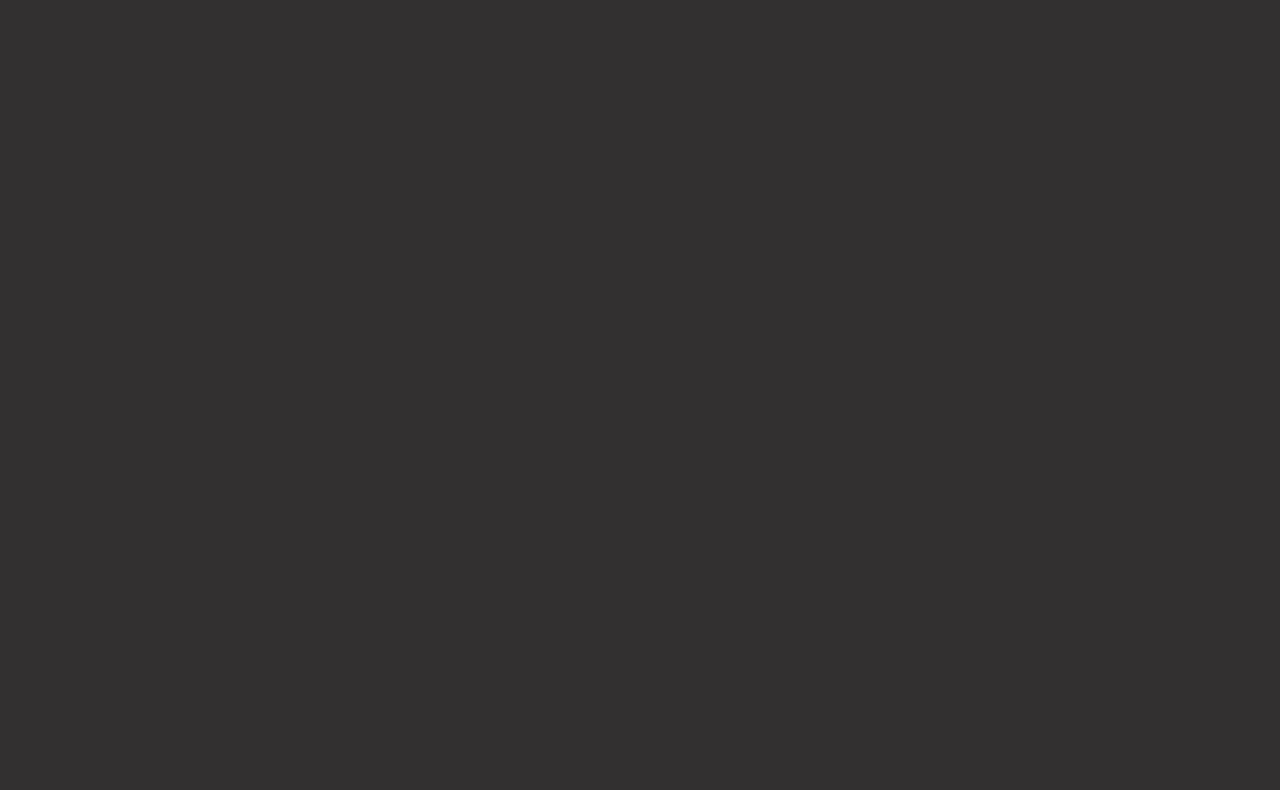
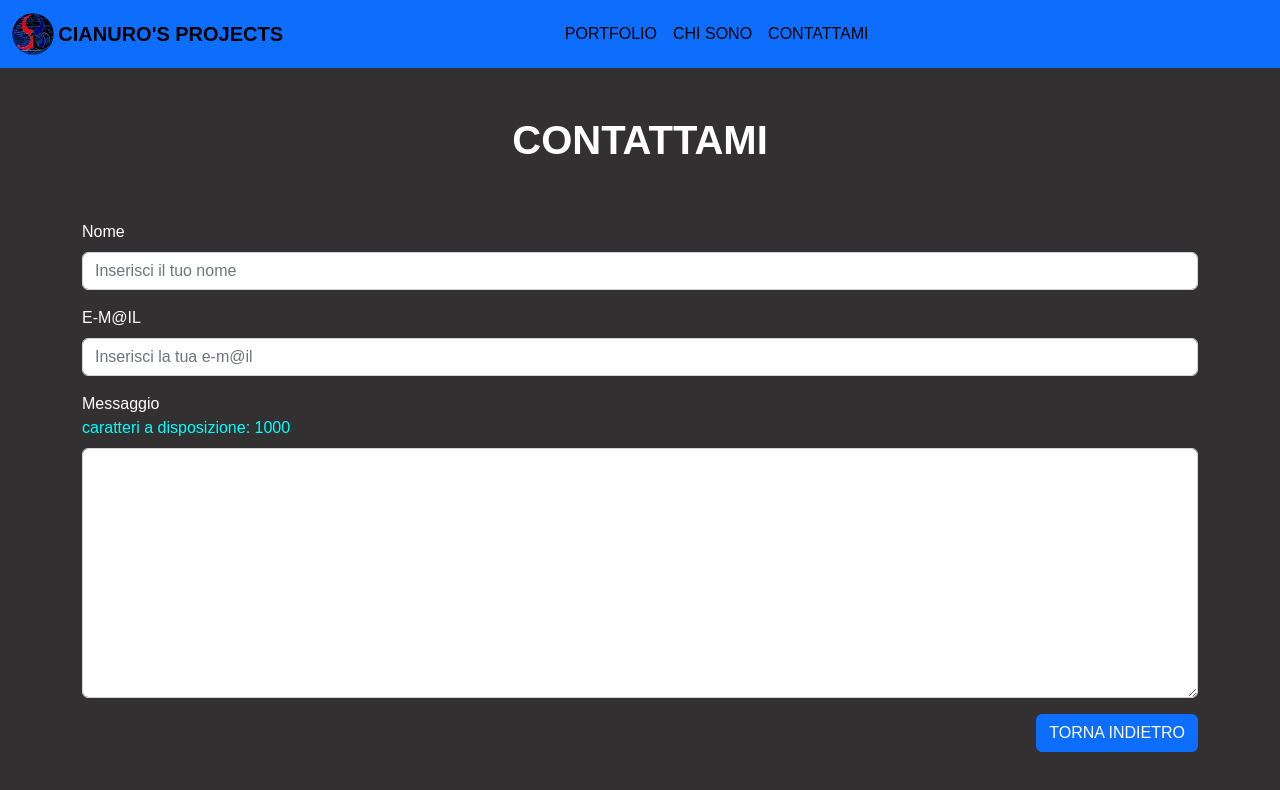
Before and after one commit to Cianuro-83/vite-boolfolio, a Vue app: page /contattami in a window 1280 px wide. Before the commit this address had no page. Shown: the top 790 px of the page. Built offline with nearby package versions, Linux system fonts and the light colour scheme.

Commit message:
FEAT: form contatti

```diff
--- a/src/components/NavBar.vue
+++ b/src/components/NavBar.vue
@@ -32,6 +32,14 @@
               :to="{ name: 'about-me' }"
               class="nav-link text-black text-uppercase"
               >chi sono</router-link
+            >
+          </li>
+
+          <li class="nav-item">
+            <router-link
+              :to="{ name: 'contattami' }"
+              class="nav-link text-black text-uppercase"
+              >contattami</router-link
             >
           </li>
         </ul>
--- /dev/null
+++ b/src/pages/Contattami.vue
@@ -0,0 +1,220 @@
+<template>
+  <DefaultLayout>
+    <div class="container">
+      <h1 class="text-center text-uppercase fs-1 fw-bolder py-5">contattami</h1>
+    </div>
+    <div
+      v-if="success"
+      class="t text-bg-success text-center text-uppercase mb-5 fw-bolder fs-3"
+    >
+      Messaggio inviato con successo!
+    </div>
+    <div class="container">
+      <form v-if="loading === false" @submit.prevent="sendForm()">
+        <div class="mb-3">
+          <label for="" class="form-label">Nome</label>
+          <input
+            v-model="name"
+            type="text"
+            name="name"
+            class="form-control"
+            :class="[errors && errors.name ? 'scb-error' : '']"
+            placeholder="Inserisci il tuo nome"
+          />
+          <div v-if="errors && errors.name" class="form-text text-danger">
+            <span v-for="error in errors.name" :key="error">
+              {{ error }}
+            </span>
+          </div>
+        </div>
+
+        <div class="mb-3">
+          <label for="" class="form-label">E-M@IL</label>
+          <input
+            v-model="email"
+            type="email"
+            name="email"
+            class="form-control"
+            :class="[errors && errors.email ? 'scb-error' : '']"
+            placeholder="Inserisci la tua e-m@il"
+          />
+          <div v-if="errors && errors.email" class="form-text text-danger">
+            <span v-for="error in errors.email" :key="error">
+              {{ error }}
+            </span>
+          </div>
+        </div>
+
+        <div class="mb-3">
+          <label
+            for="autoSizingInput"
+            class="form-label d-block"
+            :class="[errors && errors.message ? 'scb-error' : '']"
+            >Messaggio <br />
+            <span
+              class="scb-message"
+              :class="
+                textAreaValidate() === false ? ' fw-bolder text-bg-danger' : ''
+              "
+              >caratteri a disposizione: {{ 1000 - message.length }}</span
+            ></label
+          >
+
+          <div class="form-floating">
+            <textarea
+              v-model="message"
+              name="message"
+              style="height: 250px"
+              class="form-control"
+              :class="textAreaValidate() === false ? 'scb-error' : ''"
+              placeholder="Scrivi il tuo Messaggio"
+            >
+            </textarea>
+          </div>
+
+          <div v-if="errors && errors.message" class="form-text text-danger">
+            <span
+              class="fw-bolder"
+              v-for="error in errors.message"
+              :key="error"
+            >
+              {{ error }}
+            </span>
+          </div>
+        </div>
+        <div class="">
+          <button
+            type="submit"
+            class="btn btn-warning"
+            :class="formValidate() === true ? 'd-inline' : 'd-none'"
+          >
+            INVIA MAIL
+          </button>
+        </div>
+      </form>
+      <div v-else class="load">
+        <img src="/img/mail-animation.gif" alt="" />
+      </div>
+      <div class="back">
+        <button @click="goBack()" class="btn btn-primary text-uppercase">
+          torna indietro
+        </button>
+      </div>
+    </div>
+  </DefaultLayout>
+</template>
+
+<script>
+import DefaultLayout from "../layouts/Default.vue";
+import axios from "axios";
+export default {
+  components: {
+    DefaultLayout,
+    // **************************
+    // FINE COMPONETS
+  },
+  // **************************
+  data() {
+    return {
+      name: "",
+      email: "",
+      message: "",
+      success: false,
+      errors: null,
+      loading: false,
+
+      // **************************
+      // FINE DATA E RETURN &
+    };
+  },
+  // **************************
+  computed: {
+    // **************************
+    // FINE COMPUTED
+  },
+  // **************************
+  watch: {
+    // **************************
+    // FINE WATCH
+  },
+  // **************************
+  methods: {
+    goBack() {
+      history.go(-1);
+      return true;
+    },
+    textAreaValidate() {
+      let messageLenghtValid = this.message.length <= 1000;
+      return messageLenghtValid;
+    },
+
+    formValidate() {
+      let nameValid = this.name.trim() !== "";
+      let emailValid = this.email.trim() !== "";
+      let messageValid = this.message.trim() !== "";
+      let messageLenghtValid = this.message.trim().length <= 1000;
+
+      return nameValid && emailValid && messageValid && messageLenghtValid;
+    },
+
+    sendForm() {
+      let data = {
+        name: this.name,
+        email: this.email,
+        message: this.message,
+      };
+      this.loading = true;
+      axios
+        .post("http://127.0.0.1:8000/api/contacts", data)
+        .then((res) => {
+          let { success, errors } = res.data;
+          this.success = success;
+
+          if (success) {
+            this.name = "";
+            this.email = "";
+            this.message = "";
+            this.errors = null;
+          } else {
+            this.errors = errors;
+          }
+        })
+        .catch((err) => {})
+        .finally(() => {
+          this.loading = false;
+        });
+    },
+    // **************************
+    // FINE METHODS
+  },
+  // **************************
+};
+</script>
+
+<style lang="scss" scoped>
+@use "../style/partials//variables" as *;
+.load {
+  display: flex;
+  align-items: center;
+  justify-content: center;
+  height: 100vh;
+  font-size: 50px;
+}
+.scb-error {
+  border: 5px solid red;
+  color: red;
+  font-weight: bolder;
+}
+.scb-message {
+  color: aqua;
+}
+.scb-text-area {
+  height: 200px;
+}
+.back {
+  display: flex;
+  align-items: center;
+  justify-content: flex-end;
+  // transform: translateY(-40px);
+}
+</style>
--- a/src/router.js
+++ b/src/router.js
@@ -5,7 +5,7 @@ import Portfolio from "./pages/Portfolio.vue";
 import ChiSono from "./pages/ChiSono.vue";
 import PortfolioShow from "./pages/Portfolio.show.vue";
 import NotFound from "./pages/404.vue";
-
+import Contattami from "./pages/Contattami.vue";
 const history = createWebHistory();
 console.log("history: ", history);
 
@@ -34,6 +34,11 @@ const router = createRouter({
       component: ChiSono,
     },
     {
+      path: "/contattami",
+      name: "contattami",
+      component: Contattami,
+    },
+    {
       path: "/404",
       name: "404",
       component: NotFound,
```
Also changed, not shown: public/img/mail-animation.gif (added).
